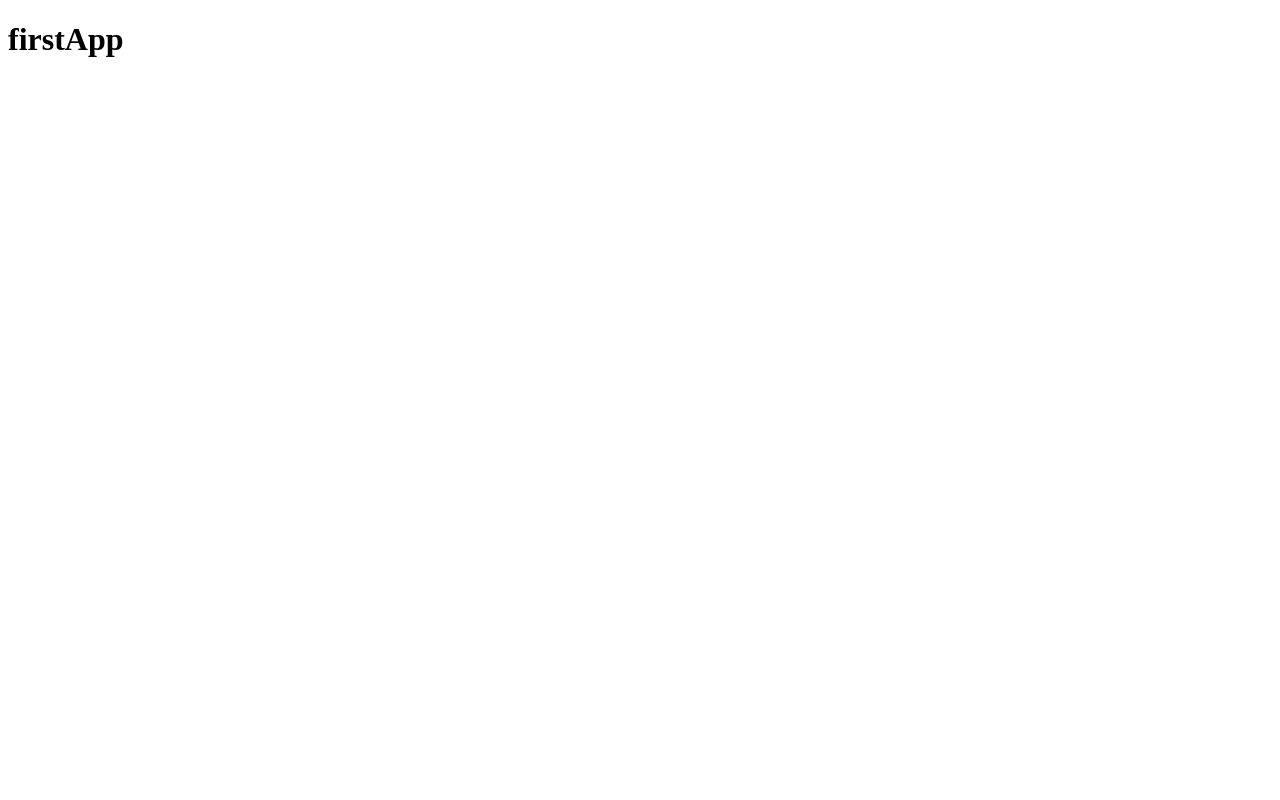
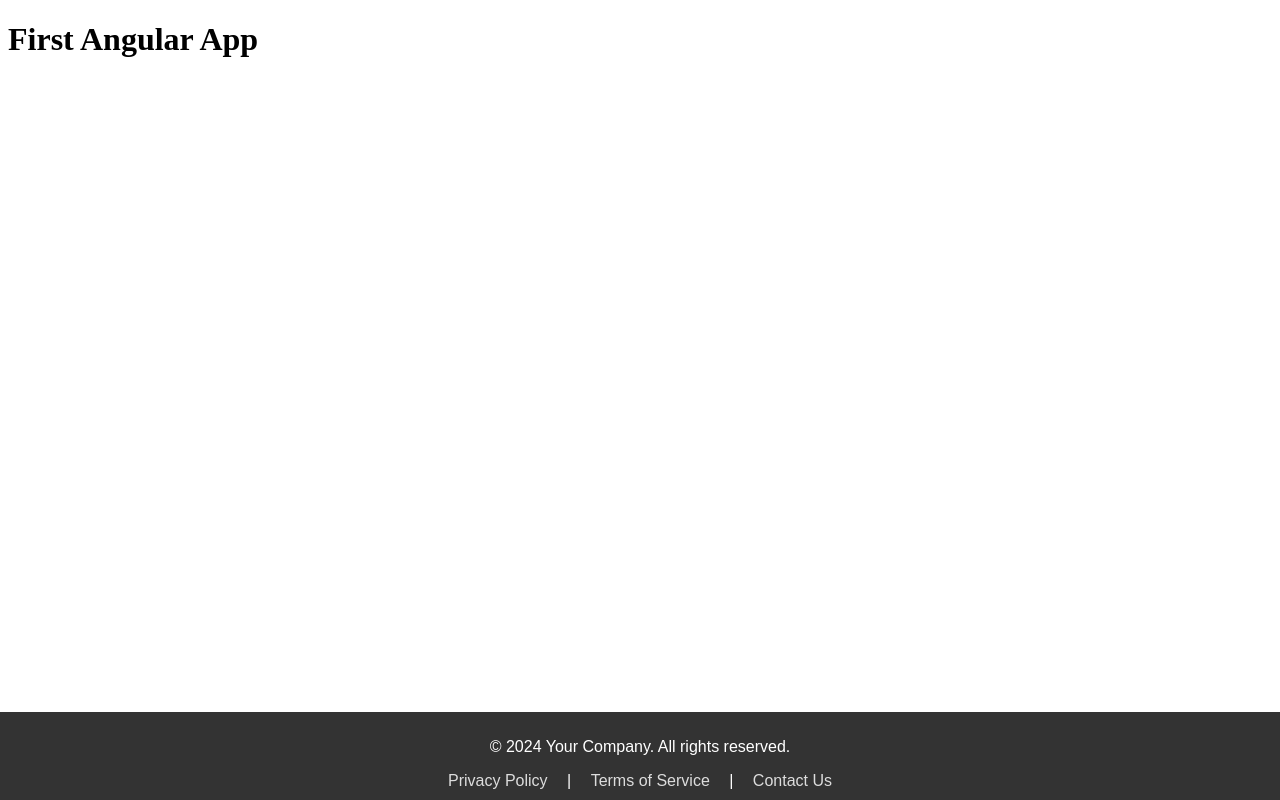
Before and after one commit to koushikm8926/Angular-Class-Practise, an Angular app: page / in a window 1280 px wide. Built offline with nearby package versions, Linux system fonts and the light colour scheme.

Commit message:
Created first component

```diff
--- a/src/app/app.component.html
+++ b/src/app/app.component.html
@@ -1 +1,2 @@
-<h1>{{title}}</h1>
+<h1>First Angular App</h1>
+<app-footer></app-footer>
--- a/src/app/app.component.ts
+++ b/src/app/app.component.ts
@@ -1,10 +1,10 @@
 import { Component } from '@angular/core';
 import { RouterOutlet } from '@angular/router';
-
+import { FooterComponent } from './footer/footer.component';
 @Component({
   selector: 'app-root',
   standalone: true,
-  imports: [RouterOutlet],
+  imports: [RouterOutlet,FooterComponent],
   templateUrl: './app.component.html',
   styleUrl: './app.component.css'
 })
--- /dev/null
+++ b/src/app/footer/footer.component.html
@@ -0,0 +1,43 @@
+<!DOCTYPE html>
+<html lang="en">
+<head>
+    <meta charset="UTF-8">
+    <meta name="viewport" content="width=device-width, initial-scale=1.0">
+    <title>Simple Footer Bar</title>
+    <style>
+        body {
+            margin: 0;
+            font-family: Arial, sans-serif;
+        }
+        .footer {
+            background-color: #333;
+            color: white;
+            text-align: center;
+            padding: 10px 0;
+            position: fixed;
+            left: 0;
+            bottom: 0;
+            width: 100%;
+        }
+        .footer a {
+            color: #ddd;
+            text-decoration: none;
+            margin: 0 15px;
+        }
+        .footer a:hover {
+            color: #fff;
+        }
+    </style>
+</head>
+<body>
+
+    <!-- Footer Section -->
+    <div class="footer">
+        <p>&copy; 2024 Your Company. All rights reserved.</p>
+        <a href="#">Privacy Policy</a> |
+        <a href="#">Terms of Service</a> |
+        <a href="#">Contact Us</a>
+    </div>
+
+</body>
+</html>
```
Also changed, not shown: src/app/footer/footer.component.ts (added, +12 -0 lines), src/app/footer/footer.component.css (added), 1 other file (tests, documents, lock files or other folders).
